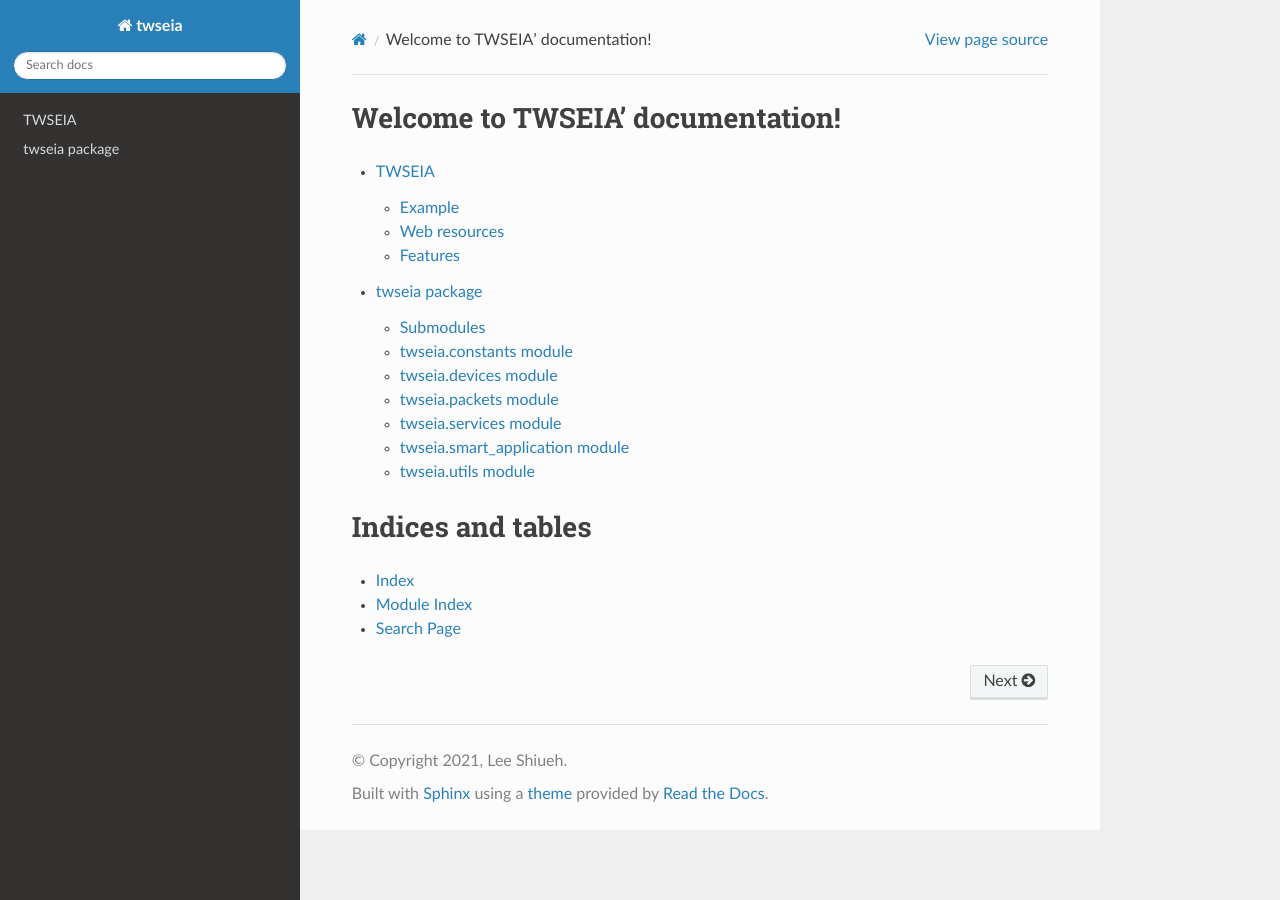
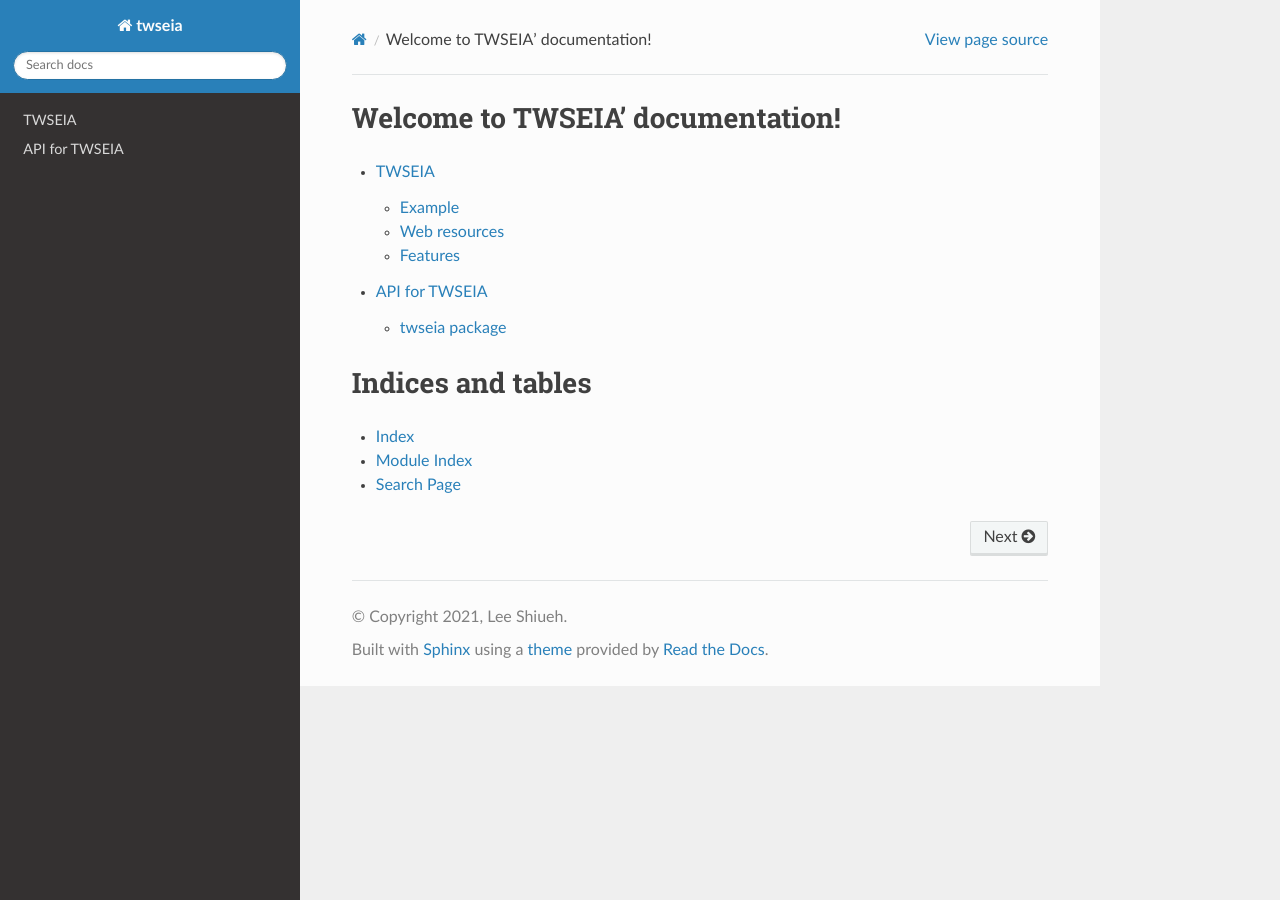
Before and after one commit to slee124565/twseia, a Sphinx documentation site: the page built from docs/source/index.rst, in a window 1280 px wide. Built offline with Sphinx 7.4.7 and the Read the Docs theme 2.0.0, drawn with Linux system fonts in a browser that asks for light colours.

```diff
--- /dev/null
+++ b/docs/source/apitwseia.rst
@@ -0,0 +1,9 @@
+.. _apitwseia:
+
+API for TWSEIA
+==============
+
+.. toctree::
+   :maxdepth: 1
+
+   twseia
--- a/docs/source/index.rst
+++ b/docs/source/index.rst
@@ -10,7 +10,8 @@ Welcome to TWSEIA' documentation!
    :maxdepth: 2
 
    readme
-   twseia
+   apitwseia
+
 
 Indices and tables
 ==================
--- a/docs/source/twseia.rst
+++ b/docs/source/twseia.rst
@@ -9,48 +9,36 @@ twseia package
 Submodules
 ----------
 
-twseia.constants module
------------------------
 
 .. automodule:: twseia.constants
    :members:
    :undoc-members:
    :show-inheritance:
 
-twseia.devices module
----------------------
 
 .. automodule:: twseia.devices
    :members:
    :undoc-members:
    :show-inheritance:
 
-twseia.packets module
----------------------
 
 .. automodule:: twseia.packets
    :members:
    :undoc-members:
    :show-inheritance:
 
-twseia.services module
-----------------------
 
 .. automodule:: twseia.services
    :members:
    :undoc-members:
    :show-inheritance:
 
-twseia.smart\_application module
---------------------------------
 
 .. automodule:: twseia.smart_application
    :members:
    :undoc-members:
    :show-inheritance:
 
-twseia.utils module
--------------------
 
 .. automodule:: twseia.utils
    :members:
```
Also changed, not shown: .travis.yml, 2 other files.
